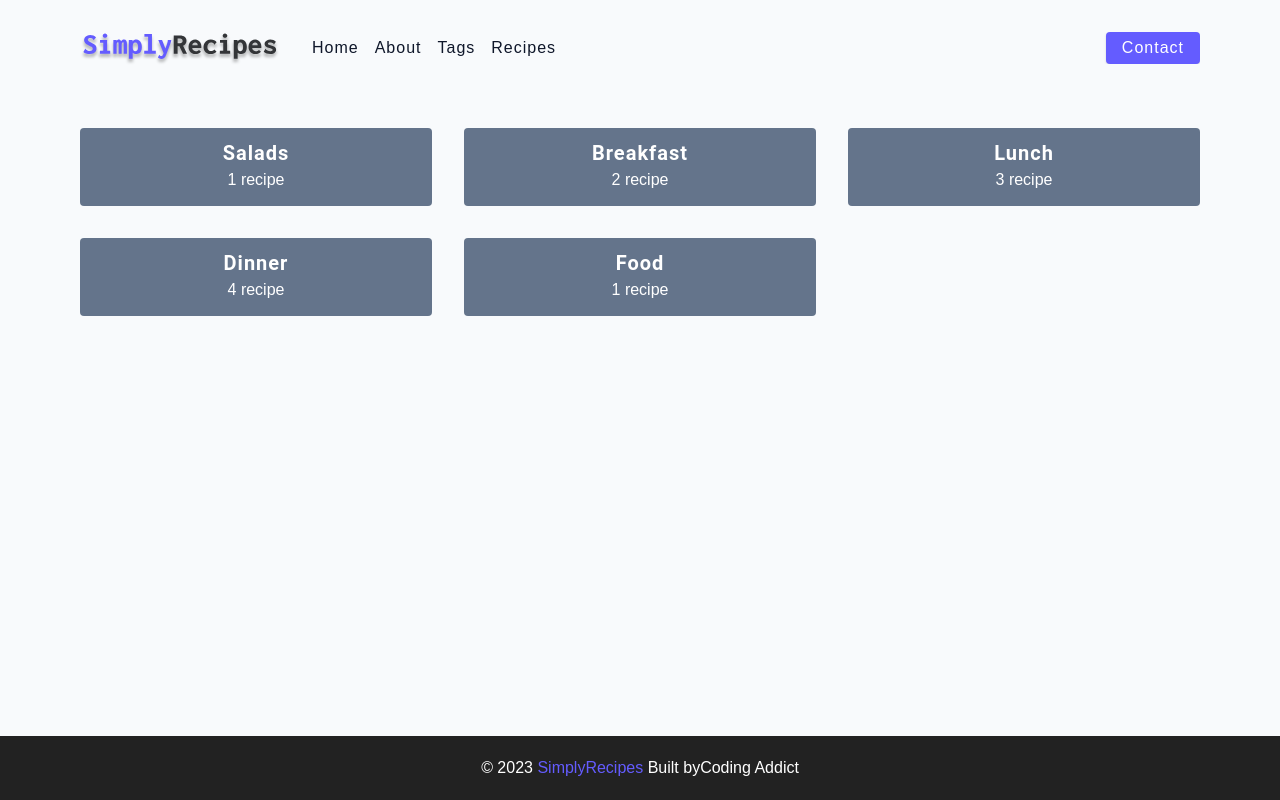
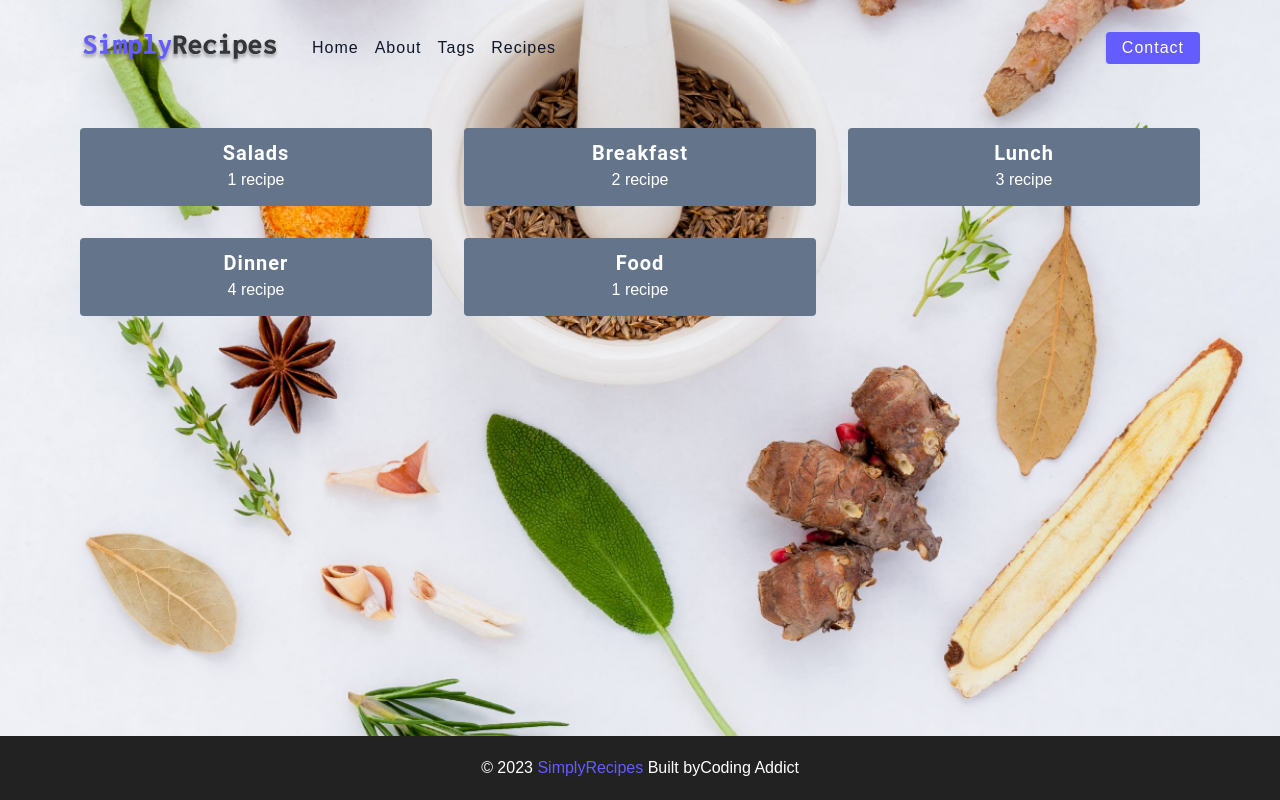
Before and after one commit to Shivam-235/hotel-website, a plain HTML site: page tags.html in a window 1280 px wide. Drawn offline with Linux system fonts and the light colour scheme; files whose address does not match are found by name.

Commit message:
added imagees

```diff
--- a/main.css
+++ b/main.css
@@ -70,6 +70,11 @@ body {
   font-weight: 400;
   line-height: 1.75;
   color: var(--textColor);
+  background-image:url('images/wallpaperflare.com_wallpaper\ \(1\).jpg');
+  opacity:initial;
+  background-size: cover;
+  background-position: center;
+  background-repeat: no-repeat;
 }
 
 p {
--- a/tags.html
+++ b/tags.html
@@ -23,7 +23,7 @@
       <div class="nav-center">
         <div class="nav-header">
           <a href="index.html" class="nav-logo">
-            <img src="C:\Users\jack\OneDrive\Pictures\logo.svg"alt="simply recipes" />
+            <img src="images/logo.svg"alt="simply recipes" />
           </a>
           <button class="nav-btn btn">
             <i class="fas fa-align-justify"></i>
```
Also changed, not shown: recipes.html (+1 -1 lines), images/Cucumber mint.jpeg (added), images/wallpaperflare.com_wallpaper (1).jpg (added).
